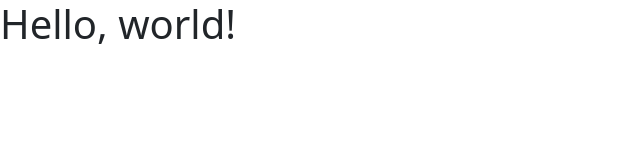
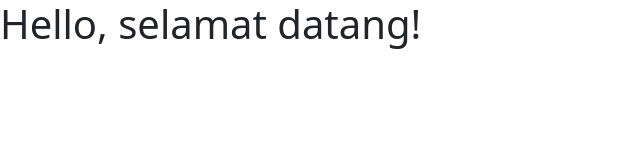
Before and after one commit to dedekj26/dedekj26.github.io, a plain HTML site: page index.html in a window 1280 px wide. Shown: the whole page, without its empty margins (0-640 px from the left). Drawn offline with nearby package versions, Linux system fonts and the light colour scheme.

Commit message:
Github testing

```diff
--- a/index.html
+++ b/index.html
@@ -8,10 +8,10 @@
         <!-- Bootstrap CSS -->
         <link href="https://cdn.jsdelivr.net/npm/bootstrap@5.1.0/dist/css/bootstrap.min.css" rel="stylesheet" integrity="sha384-KyZXEAg3QhqLMpG8r+8fhAXLRk2vvoC2f3B09zVXn8CA5QIVfZOJ3BCsw2P0p/We" crossorigin="anonymous">
 
-        <title>Hello, world!</title>
+        <title>Dedek Julian</title>
     </head>
     <body>
-        <h1>Hello, world!</h1>
+        <h1>Hello, selamat datang!</h1>
 
         <!-- Optional JavaScript; choose one of the two! -->
 
```
